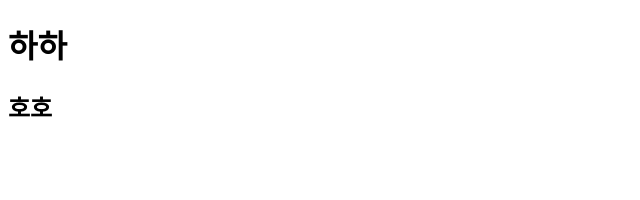
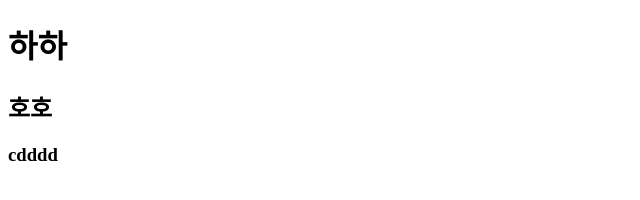
Before and after one commit to rami242424/garyworld, a plain HTML site: page index.html in a window 1280 px wide. Shown: the full height of the page, 0-640 px from the left. Drawn offline with Linux system fonts and the light colour scheme.

Commit message:
여러분 저는 여러줄로 해보고 싶어요 여러줄은 어떻게 나올까요

```diff
--- a/index.html
+++ b/index.html
@@ -9,5 +9,6 @@
 <body>
     <h1>하하</h1>
     <h2>호호</h2>
+    <h3>cdddd</h3>
 </body>
 </html>
```
